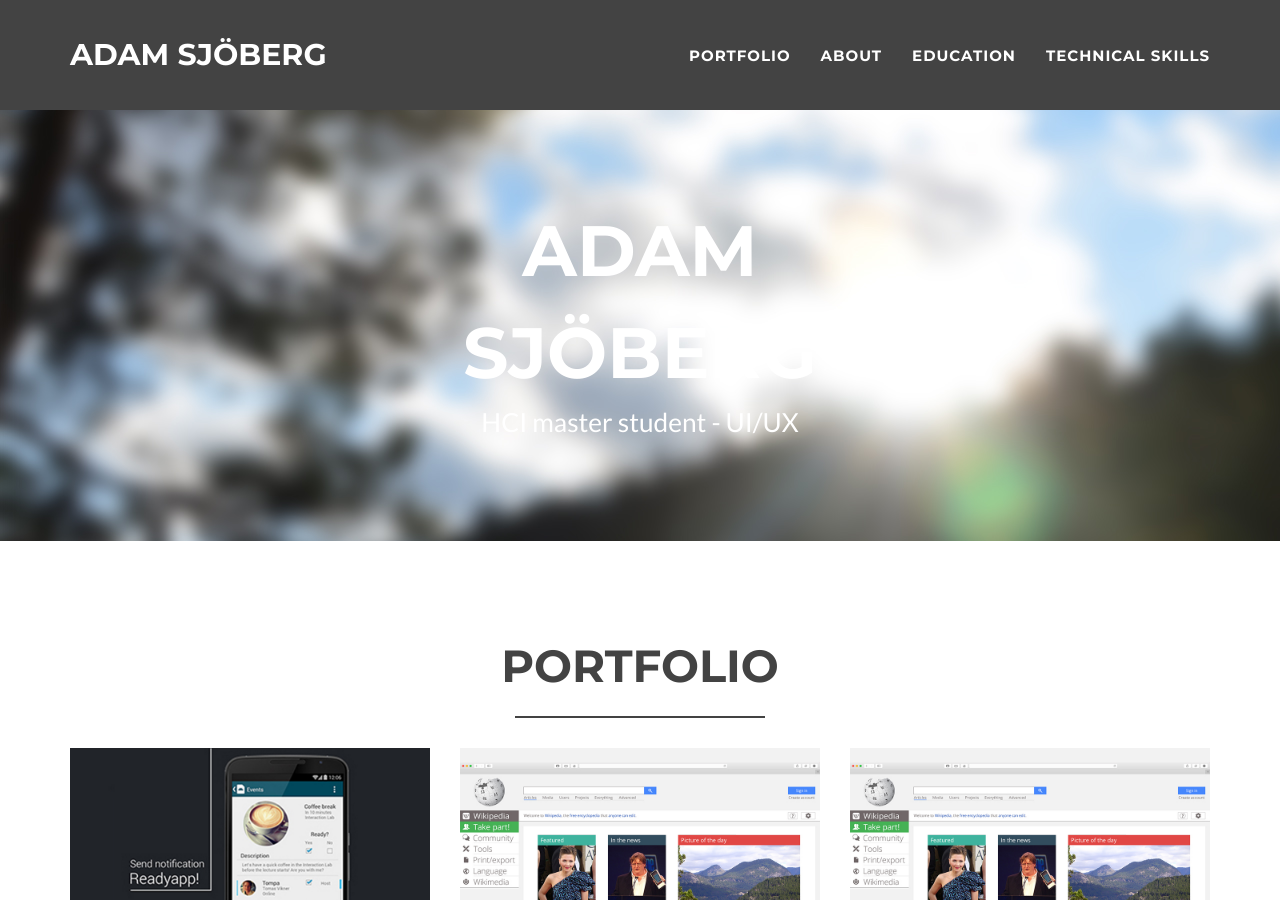
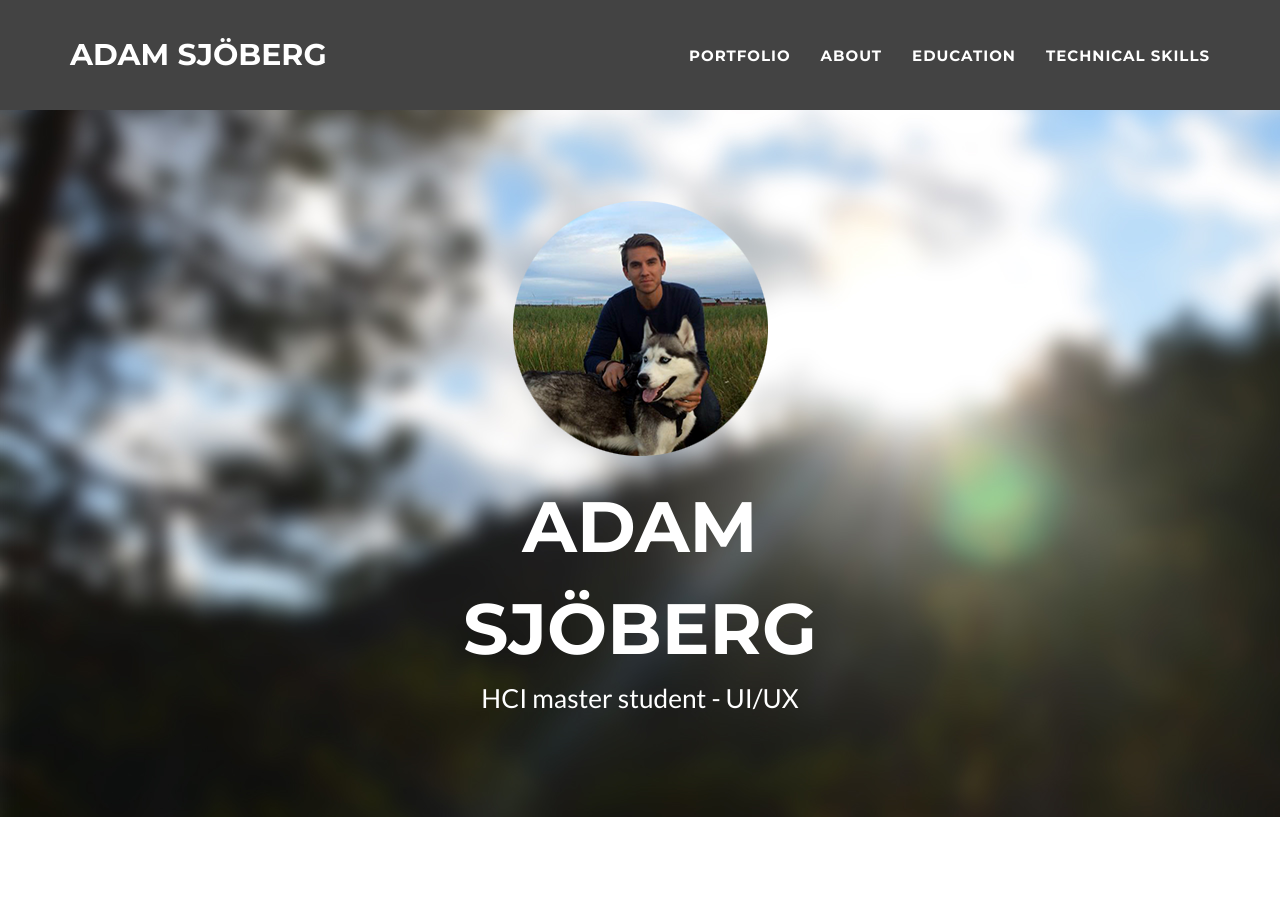
Before and after one commit to Adamsjoberg/Adamsjoberg.github.io, a Jekyll site: the page built from index.html, in a window 1280 px wide and 900 px high. Built offline with Jekyll 4.4.1, drawn with Linux system fonts in a browser that asks for light colours.

Commit message:
added profile pic

```diff
--- a/_includes/header.html
+++ b/_includes/header.html
@@ -3,6 +3,7 @@
         <div class="container">
             <div class="row">
                 <div class="col-lg-12">
+                  <img class="img-responsive" src="img/profile_picture.png" alt="">
                     <div class="intro-text">
                         <span class="name">Adam</span>
                         <span class="name">Sjöberg</span>
```
